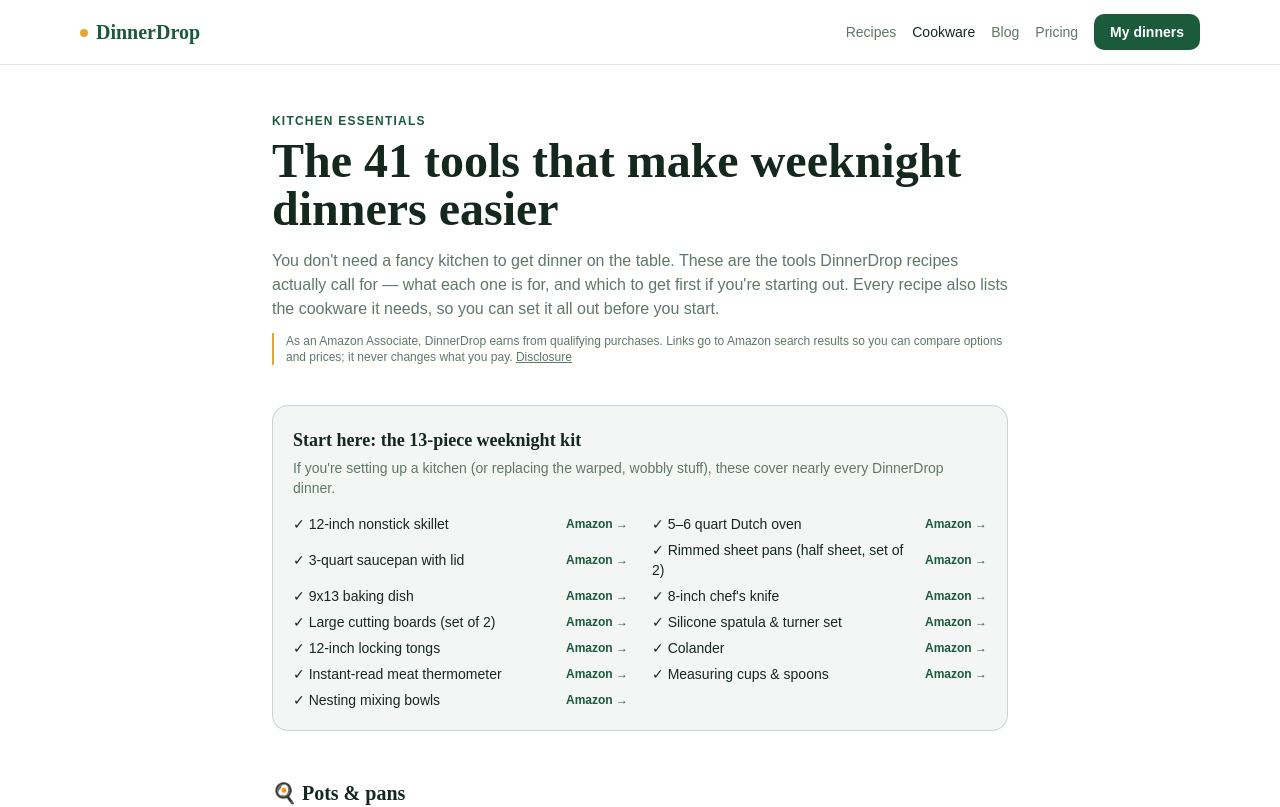
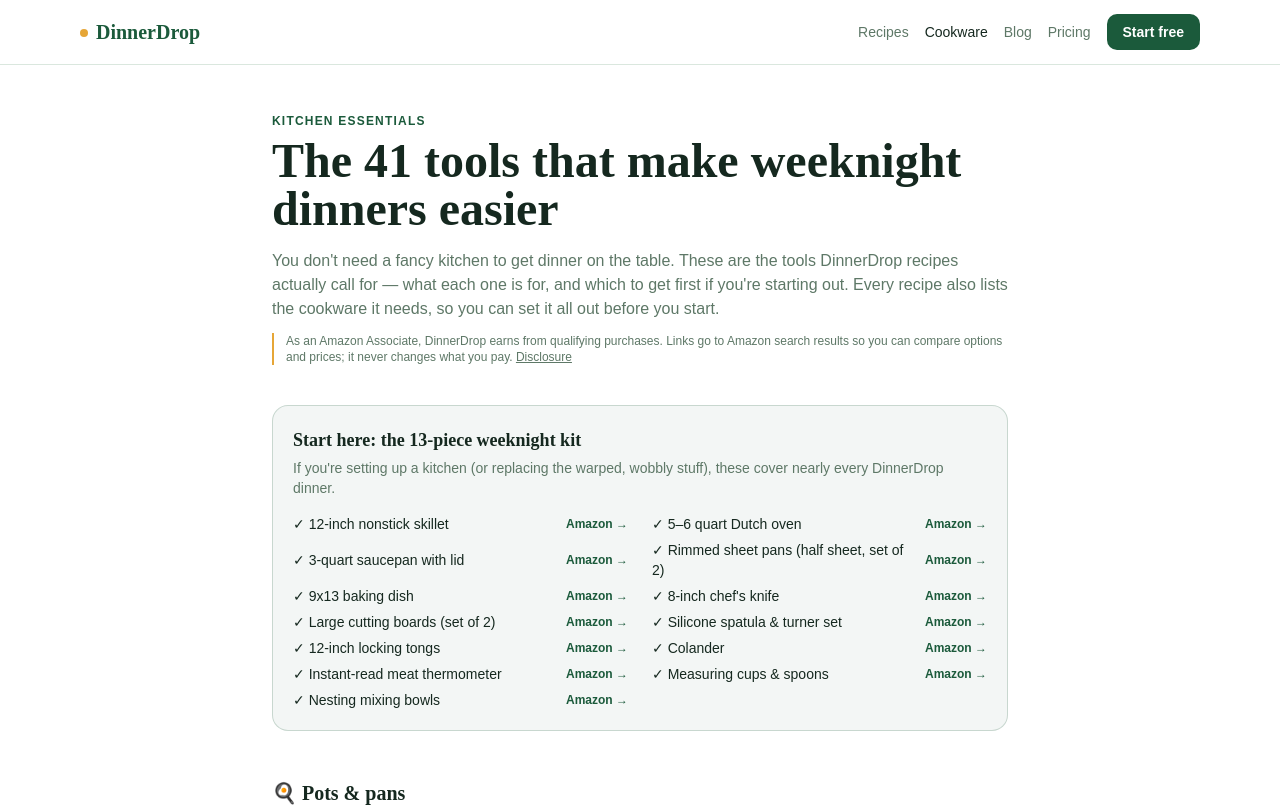
Before and after one commit to giggles8d/-dinnerdrop, a Next.js app: page /cookware in a window 1280 px wide. Shown: the top 807 px of the page. Built offline with nearby package versions, Linux system fonts and the light colour scheme.

Commit message:
Cookware header: Start free button like the other public pages
Co-Authored-By: Claude Opus 5.5 <noreply@anthropic.com>
Claude-Session: https://claude.ai/code/session_01VCPzD5opTqYFkRDDwTwrg1

```diff
--- a/app/cookware/page.tsx
+++ b/app/cookware/page.tsx
@@ -28,7 +28,7 @@ export default function CookwarePage() {
             <Link href="/cookware" className="hidden sm:block font-medium text-foreground">Cookware</Link>
             <Link href="/blog" className="hidden sm:block font-medium text-muted-foreground hover:text-foreground">Blog</Link>
             <Link href="/start" className="hidden sm:block font-medium text-muted-foreground hover:text-foreground">Pricing</Link>
-            <Link href="/dashboard" className="px-4 py-2 rounded-lg bg-primary text-primary-foreground font-semibold hover:bg-primary/90 transition-colors">My dinners</Link>
+            <Link href="/signup" className="px-4 py-2 rounded-lg bg-primary text-primary-foreground font-semibold hover:bg-primary/90 transition-colors">Start free</Link>
           </nav>
         </div>
       </header>
```
